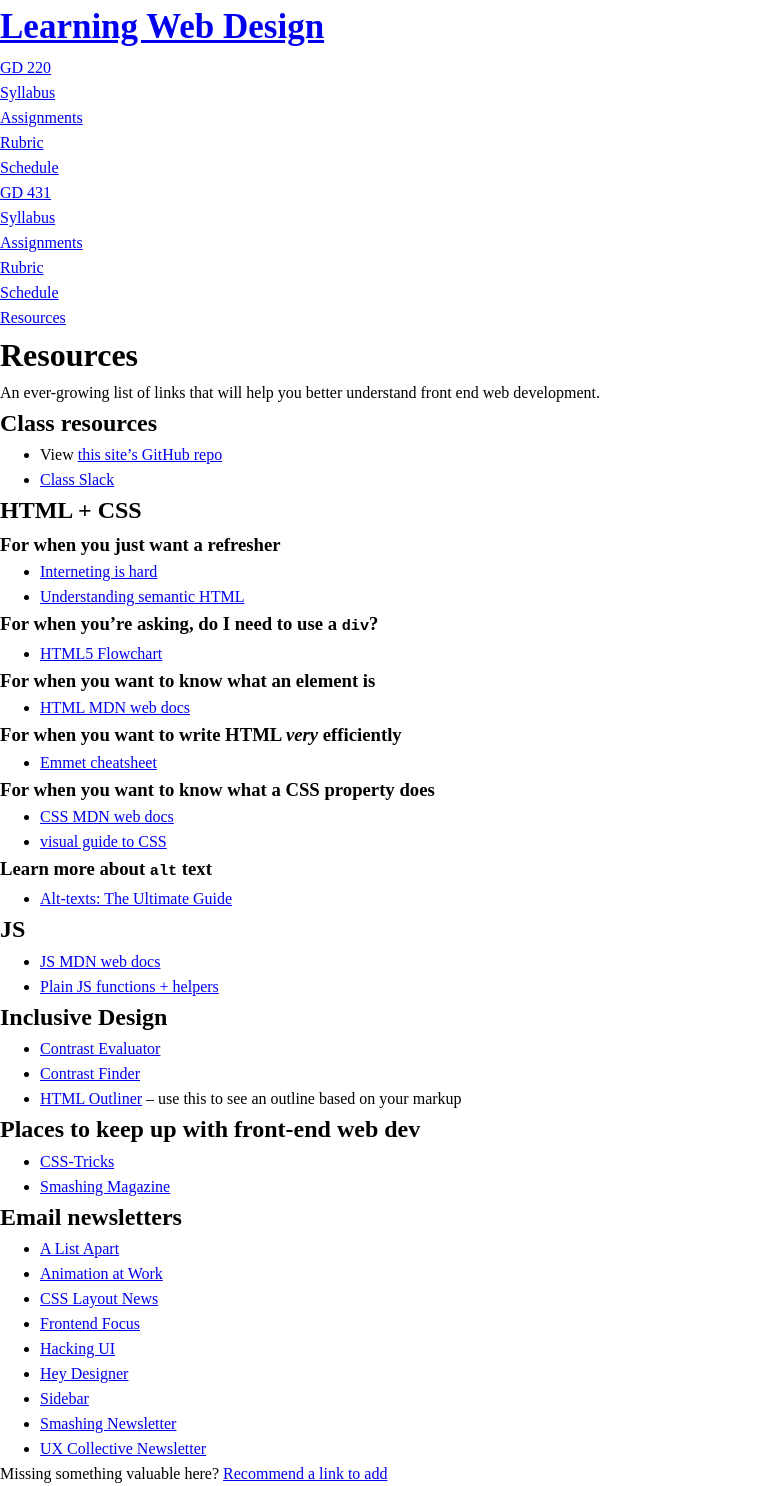
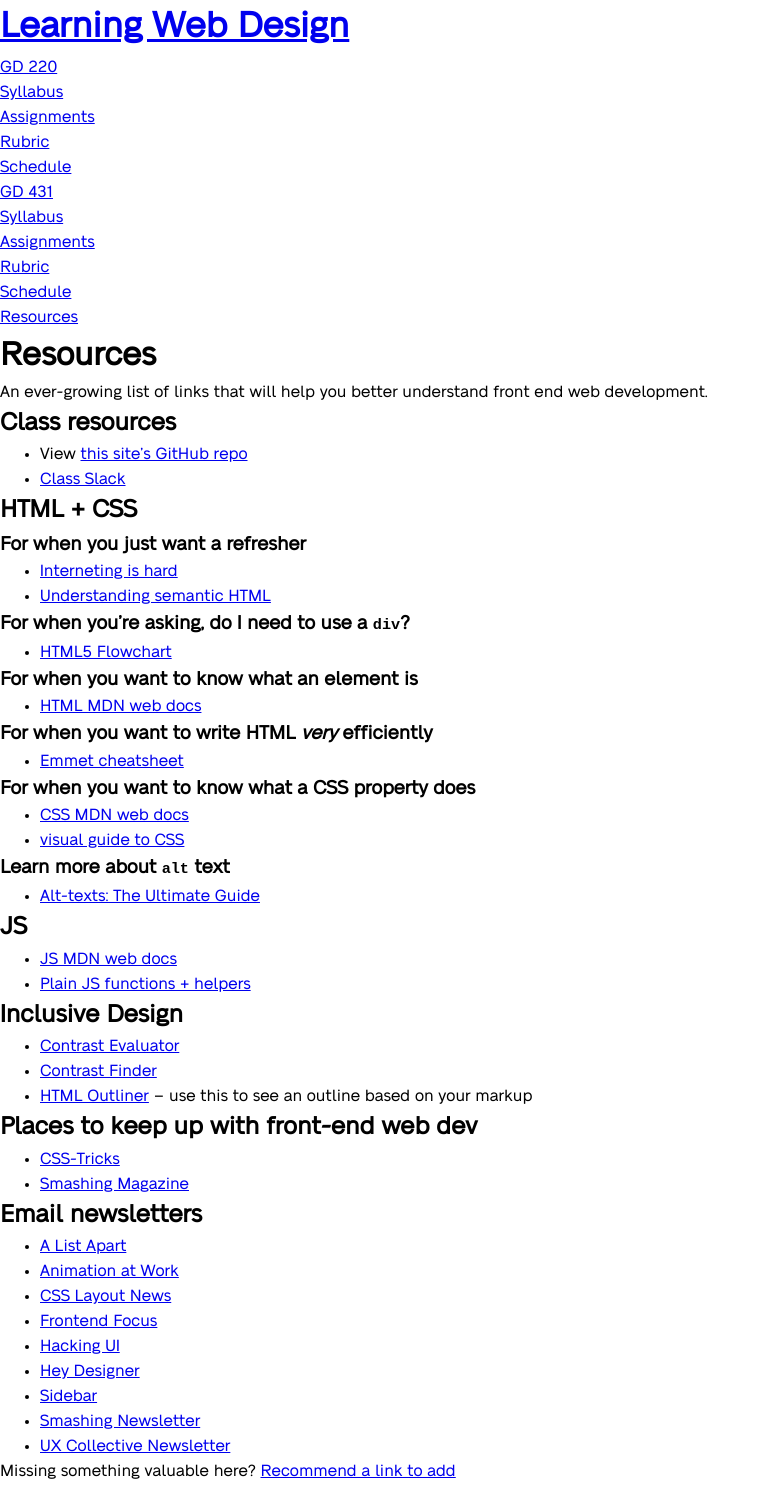
Before and after one commit to mica-web/mica-web.github.io, a Jekyll site: the page built from resources.md, in a window 1280 px wide. Shown: the whole page, without its empty margins (0-770 px from the left). Built offline with Jekyll 4.4.1, drawn with Linux system fonts in a browser that asks for light colours; some web fonts are replaced.

Commit message:
Start using new palette and fonts

```diff
--- a/_sass/_base.scss
+++ b/_sass/_base.scss
@@ -11,7 +11,7 @@
 body {
   // background: $color-offwhite;
   // color: $color-text-body;
-  // font-family: $font-sans;
+  @include font-body;
   margin: 0;
 }
 
--- a/_sass/_site-header.scss
+++ b/_sass/_site-header.scss
@@ -1,3 +1,9 @@
 .site-header {
-  a {}
+  .heading--background {
+    @include font-grotesk('Heavy');
+  }
+
+  .heading--foreground {
+    @include font-mono;
+  }
 }
--- a/_sass/_typography.scss
+++ b/_sass/_typography.scss
@@ -10,6 +10,16 @@
 html {
   font-size: $base-font-size;
 }
+
+h1,
+h2,
+h3,
+h4,
+h5,
+h6 {
+  font-wieght: normal;
+}
+
 
 h1,
 h2,
--- a/_sass/_vars.scss
+++ b/_sass/_vars.scss
@@ -1,17 +1,36 @@
+// PALETTE
 // https://coolors.co/a2f1c1-fcfcfc-0a0908-f6f930-22333b
 
-$color-offblack: #1b203a;
-$color-offwhite: whitesmoke;
-$color-grey: #889094;
-$color-greyli: rgba($color-grey, 0.2);
-$color-marine: #508ea1;
-$color-eggplant: #404463;
-$color-indigo: #243149;
-$color-text-body: $color-offblack;
-$color-text-link: $color-marine;
-$color-text-link-visited: $color-eggplant;
+$color-offblack: #0A0908;
+$color-offwhite: #FCFCFC;
+
+$color-yellow: #F6F930;
+$color-mint: #A2F1C1;
+$color-slate: #333B;
+
+
+$color-text-body: $color-slate;
+$color-text-link: $color-offblack;
+$color-text-link-visited: $color-text-body;
 
 // alt?
 // https://coolors.co/a2f1c1-2c4251-d16666-b6c649-ffffff
 // https://coolors.co/a2f1c1-2c4251-38023b-a288e3-cefdff
 // https://coolors.co/a2f1c1-2c4251-e1f2fe-a288e3-b2b1cf
+
+// FONTS
+@mixin font-grotesk($weight:'Regular') {
+  font-family: NeueAlteGrotesk-#{$weight};
+  font-weight: normal;
+  font-style: normal;
+}
+
+@mixin font-body() {
+  @include font-grotesk();
+}
+
+@mixin font-mono() {
+  font-family: Native-Regular;
+  font-weight: normal;
+  font-style: normal;
+}
```
